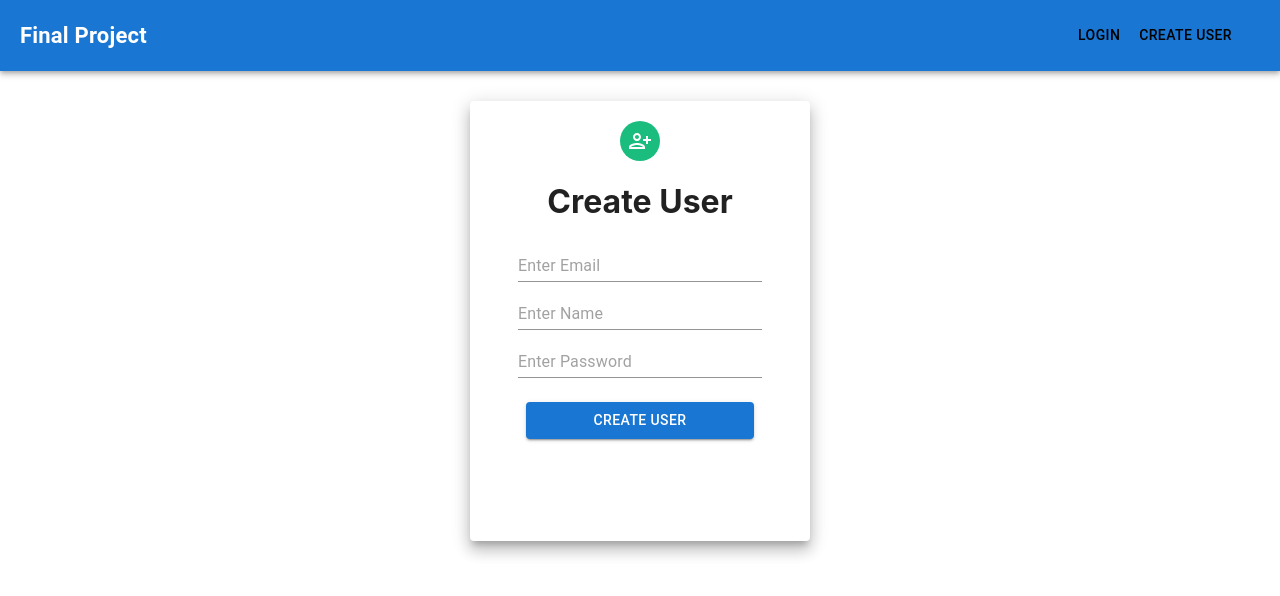
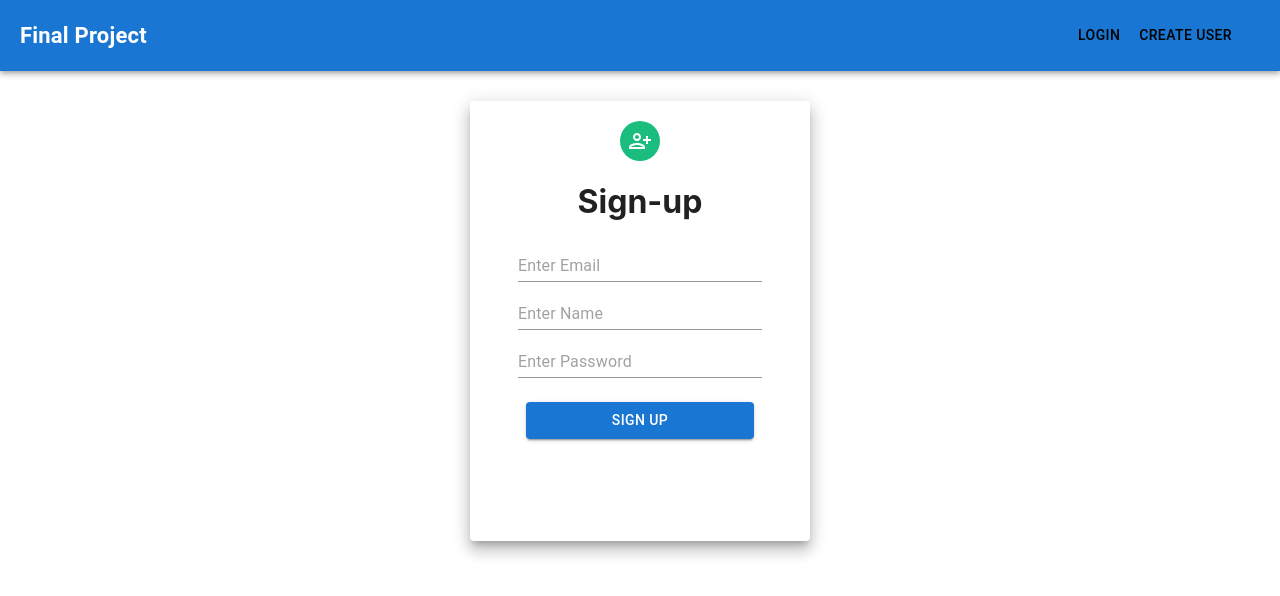
Before and after one commit to jy3524/Dynamic-Web-Final-Fall-2021, a React (Create React App) app: page /create in a window 1280 px wide. Shown: the top 596 px of the page. Built offline with nearby package versions, Linux system fonts and the light colour scheme.

Commit message:
final project

```diff
--- a/src/components/CreateUserForm.js
+++ b/src/components/CreateUserForm.js
@@ -8,7 +8,7 @@ function CreateUserForm({ signUpUser }) {
         <TextField sx={{ m: 1 }} type="email" name="email" placeholder="Enter Email" variant="standard" />
         <TextField sx={{ m: 1 }} type="name" name="name" placeholder="Enter Name" variant="standard" />
         <TextField sx={{ m: 1 }} type="password" name="password" placeholder="Enter Password" variant="standard" />
-        <Button sx={{ m: 2 }} type="submit" color="primary" variant="contained">Create User</Button>
+        <Button sx={{ m: 2 }} type="submit" color="primary" variant="contained">Sign up</Button>
       </form>
     </div>
   );
--- a/src/pages/CreateUser.js
+++ b/src/pages/CreateUser.js
@@ -38,7 +38,7 @@ function CreateUser({ setLoggedIn, setUserInformation }) {
       <Paper elevation={10} style={paperStyle}>
         <Grid align="center">
           <Avatar style={avatarStyle}><PersonAddAltIcon /></Avatar>
-          <h1>Create User</h1>
+          <h1>Sign-up</h1>
         </Grid>
         <CreateUserForm signUpUser={signUpUser} />
       </Paper>
```
